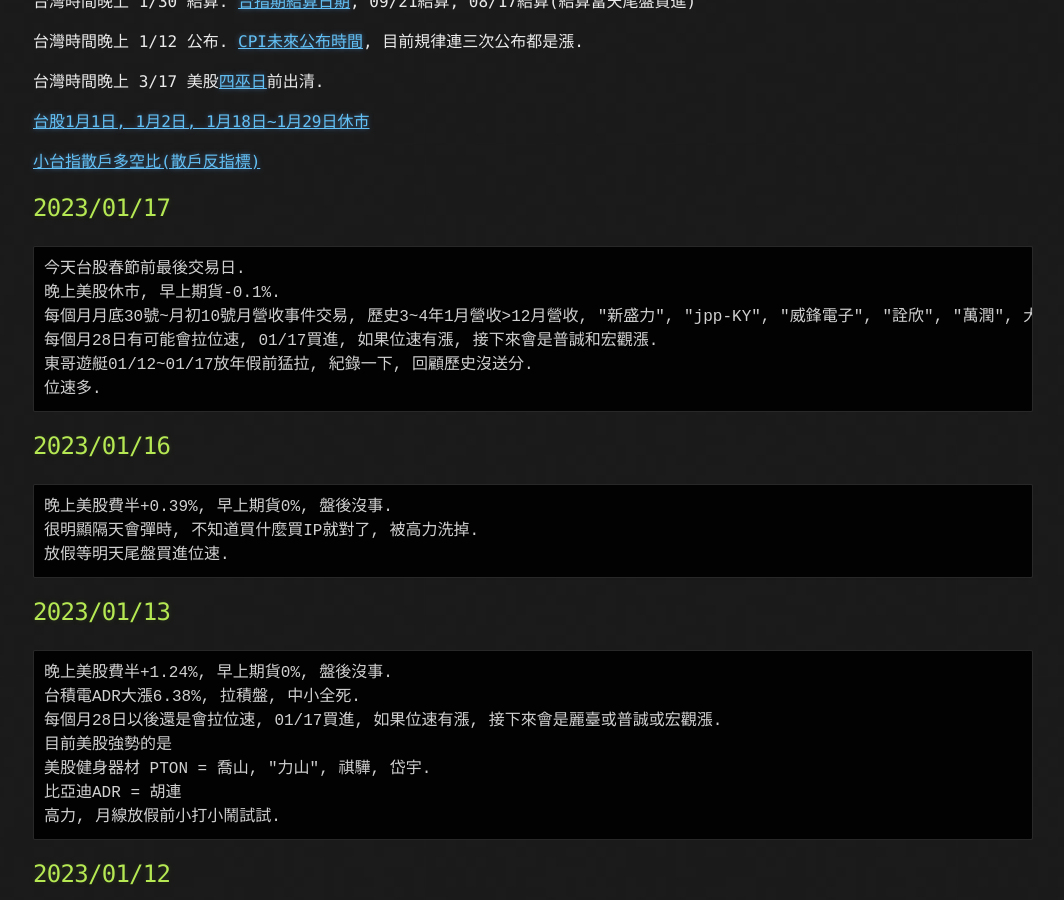
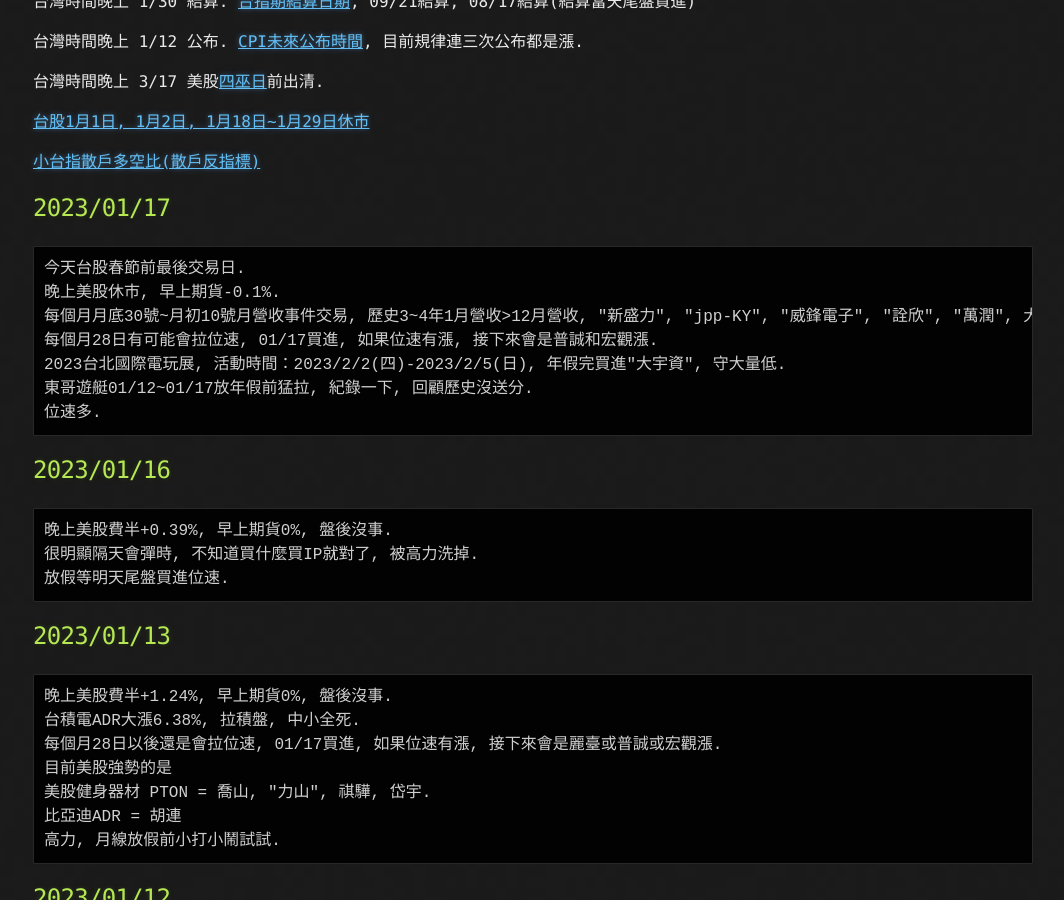
Before and after one commit to lepg5487/Stock_God, a Jekyll site: the page built from index.md, in a window 1280 px wide and 900 px high, scrolled down 388 px. Shown: the whole window, without its empty margins (107-1171 px from the left). Built offline with Jekyll 4.4.1, drawn with Linux system fonts in a browser that asks for light colours; our own code applies the rules of GitHub Pages for plain Markdown files.

Commit message:
Update index.md

````diff
--- a/index.md
+++ b/index.md
@@ -24,6 +24,7 @@
 晚上美股休市, 早上期貨-0.1%.
 每個月月底30號~月初10號月營收事件交易, 歷史3~4年1月營收>12月營收, "新盛力", "jpp-KY", "威鋒電子", "詮欣", "萬潤", 大中, 杰力, 中砂.
 每個月28日有可能會拉位速, 01/17買進, 如果位速有漲, 接下來會是普誠和宏觀漲.
+2023台北國際電玩展, 活動時間：2023/2/2(四)-2023/2/5(日), 年假完買進"大宇資", 守大量低.
 東哥遊艇01/12~01/17放年假前猛拉, 紀錄一下, 回顧歷史沒送分.
 位速多.
 ```
````
